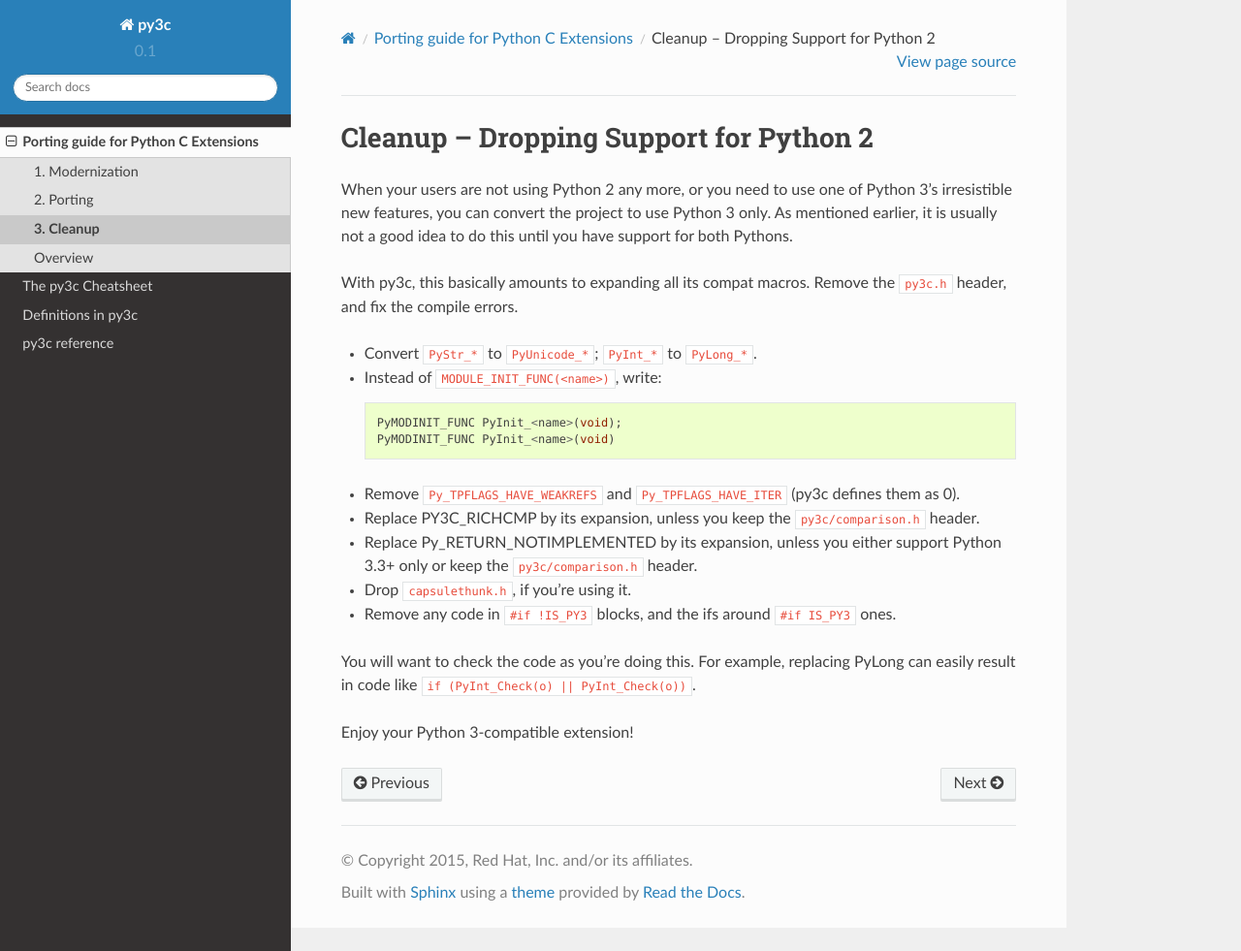
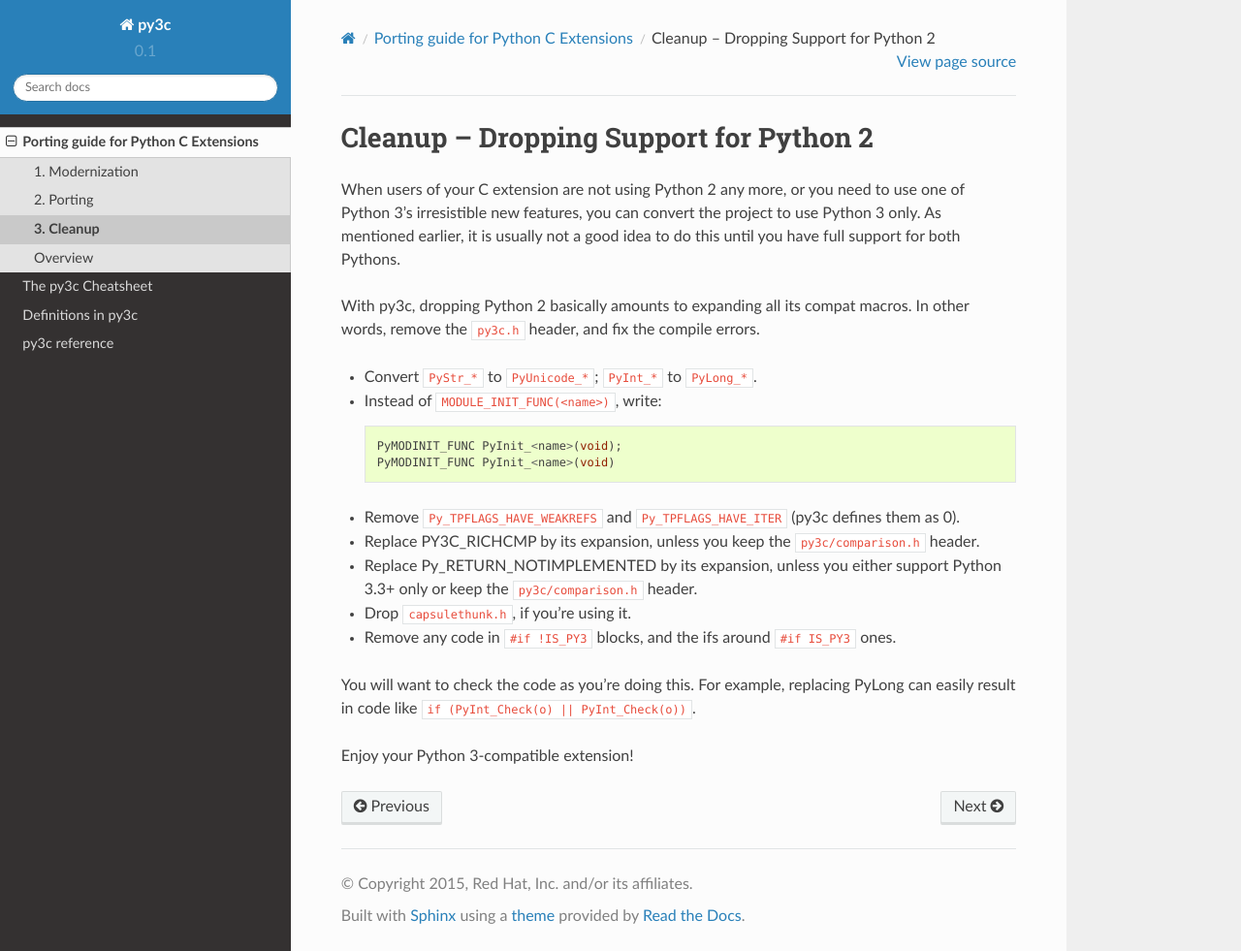
Before and after one commit to encukou/py3c, a Sphinx documentation site: the page built from doc/source/guide-cleanup.rst, in a window 1280 px wide and 981 px high. Shown: the whole window at 97% size. Built offline with Sphinx 7.4.7 and the Read the Docs theme 2.0.0, drawn with Linux system fonts in a browser that asks for light colours.

Commit message:
Add better introductions to the guide pages

```diff
--- a/doc/source/guide-cleanup.rst
+++ b/doc/source/guide-cleanup.rst
@@ -10,14 +10,15 @@
 Cleanup – Dropping Support for Python 2
 =======================================
 
-When your users are not using Python 2 any more, or you need to use one of
-Python 3's irresistible new features, you can convert the project to use
-Python 3 only.
+When users of your C extension are not using Python 2 any more, or you need to
+use one of Python 3's irresistible new features, you can convert the project to
+use Python 3 only.
 As mentioned earlier, it is usually not a good idea to do this until you
-have support for both Pythons.
+have full support for both Pythons.
 
-With py3c, this basically amounts to expanding all its compat macros.
-Remove the ``py3c.h`` header, and fix the compile errors.
+With py3c, dropping Python 2 basically amounts to expanding all its compat
+macros.
+In other words, remove the ``py3c.h`` header, and fix the compile errors.
 
 *   .. index::
         double: Cleanup; Strings
--- a/doc/source/guide-modernization.rst
+++ b/doc/source/guide-modernization.rst
@@ -10,8 +10,10 @@
 Modernization
 =============
 
-Many of Python 3's improvements have been backported to Python 2.6,
-so you can start using them immediately.
+Before porting a C extension to Python 3, you'll need to make sure that
+you're not using features deprecated even in Python 2.
+Also, many of Python 3's improvements have been backported to Python 2.6,
+and using them will make the porting process easier.
 
 For all changes you do, be sure add tests to ensure you do not break anything.
 
--- a/doc/source/guide-porting.rst
+++ b/doc/source/guide-porting.rst
@@ -10,9 +10,13 @@
 Porting – Adding Support for Python 3
 =====================================
 
+After you :doc:`modernize <guide-modernization>` your C extension to use the
+latest features available in Python 2, it is time to address the differences
+between Python 2 and 3.
+
 The recommended way to port is keeping single-source compatibility between
 Python 2 and 3, until support Python 2 can be safely dropped.
-For Python code, one can use libraries like `six <https://pypi.python.org/pypi/six/>`_
+For Python code, you can use libraries like `six <https://pypi.python.org/pypi/six/>`_
 and `future <http://python-future.org/>`_, and, failing that,
 ``if sys.version_info >= (3, 0):`` blocks for conditional code.
 For C, the py3c library provides common tools, and for special cases you can use
--- a/doc/source/guide.rst
+++ b/doc/source/guide.rst
@@ -14,6 +14,10 @@ Porting guide for Python C Extensions
    1. Modernization <guide-modernization>
    2. Porting <guide-porting>
    3. Cleanup <guide-cleanup>
+
+This guide is written for authors of *C extensions* for Python, who want to
+make their extension compatible with Python 3. It provides comprehensive,
+step-by-step porting instructions.
 
 Before you start adding Python 3 compatibility to your C extension,
 consider your options:
```
